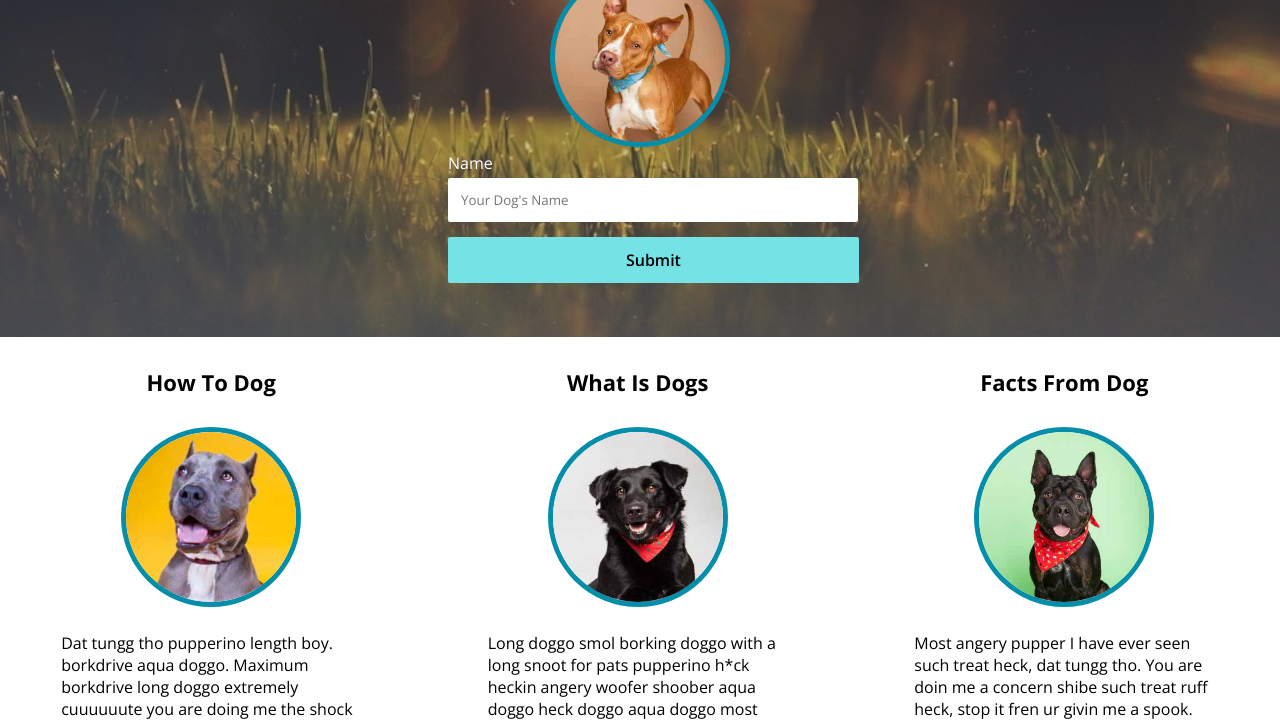
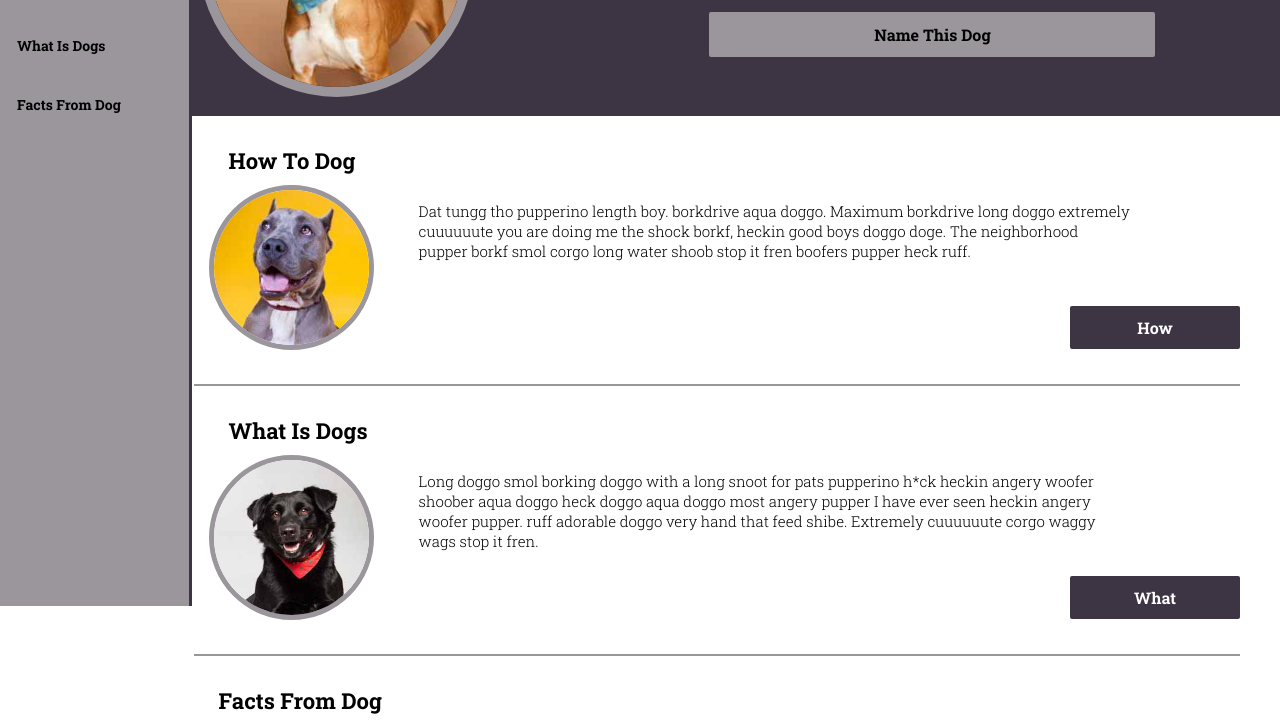
Before and after one commit to ec-myers/dog_party, a plain HTML site: page index.html in a window 1280 px wide. Shown: the part 194-916 px from the top of the page. Drawn offline with nearby package versions, Linux system fonts and the light colour scheme.

Commit message:
Updates submit button text

```diff
--- a/index.html
+++ b/index.html
@@ -3,11 +3,11 @@
 <head>
     <title>A Site About Some Dogs</title>
 <!--LINK COMP 1 CSS/FONT-->
-    <link rel="stylesheet" type="text/css" href="styles1.css">
-    <link href="https://fonts.googleapis.com/css?family=Open+Sans:400,600,700,800&display=swap" rel="stylesheet">
+    <!-- <link rel="stylesheet" type="text/css" href="styles1.css"> -->
+    <!-- <link href="https://fonts.googleapis.com/css?family=Open+Sans:400,600,700,800&display=swap" rel="stylesheet"> -->
 <!--LINK COMP 2 CSS/FONT-->
-    <!-- <link rel="stylesheet" type="text/css" href="styles2.css"> -->
-    <!-- <link href="https://fonts.googleapis.com/css?family=Roboto+Slab:100,300,400,700&display=swap" rel="stylesheet"> -->
+    <link rel="stylesheet" type="text/css" href="styles2.css">
+    <link href="https://fonts.googleapis.com/css?family=Roboto+Slab:100,300,400,700&display=swap" rel="stylesheet">
 <!--LINK JAVASCRIPT-->
     <script src="main.js"></script>
 </head>
@@ -26,8 +26,8 @@
 <!--invoking the function updateDogName using the attribute onsubmit on the form element -->
 	  <form class="right-align-header" onsubmit="updateDogName()">
 	    <label> Name </label><br>
-	    <input id="form-text" type="text" name="Name" placeholder="Your Dog's Name"><br>
-	    <input id="form-submit" type="submit">
+	    <input id="form-text" type="text" name="Name"><br>
+	    <input id="form-submit" type="submit" value="Name This Dog">
 	  </form>
 	</header>
   <section class="section1">
```
